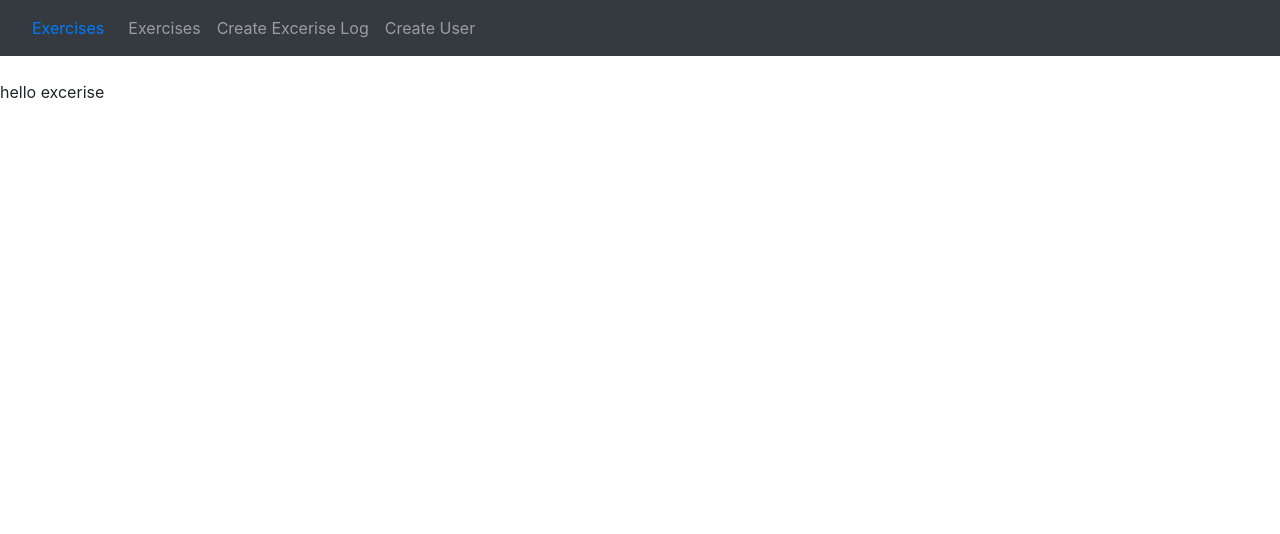
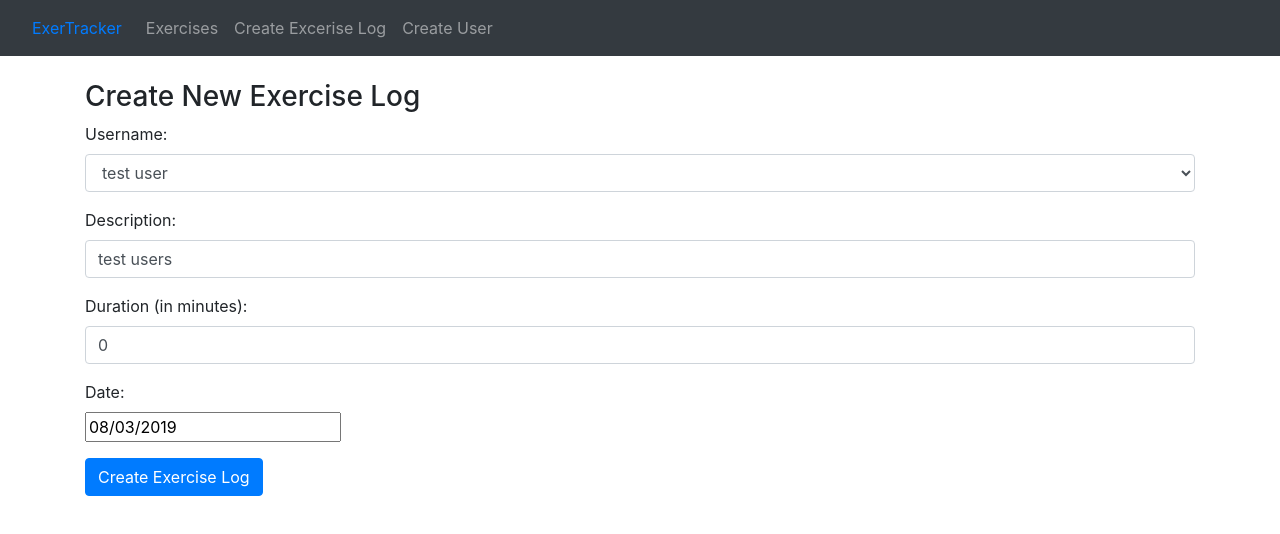
Before and after one commit to Tduncan14/ExceriseAppMern, a React (Create React App) app in the folder excerise/: page /create in a window 1280 px wide. Shown: the top 534 px of the page. Built offline with nearby package versions, Linux system fonts and the light colour scheme.

Commit message:
keep moving forward

```diff
--- a/excerise/src/App.js
+++ b/excerise/src/App.js
@@ -11,13 +11,18 @@
   return (
 
     <Router>
+
       <Navbar />
+      <div className="container">
       <br/>
       <Route exact path = "/" component ={ExercisesList} />
       <Route exact path ="/edit/:id" component = {EditExercise}/>
       <Route exact path = "/create"  component ={CreateExercise}/>
       <Route exact path = "/user" component ={CreateUser} />
+      </div>
     </Router>
+
+
 
   );
 }
--- a/excerise/src/components/CreateExcerise.js
+++ b/excerise/src/components/CreateExcerise.js
@@ -1,20 +1,145 @@
-import React,{Component} from 'react';
+import React, { Component } from 'react';
+import DatePicker from 'react-datepicker';
+import "react-datepicker/dist/react-datepicker.css";
+
+export default class CreateExercise extends Component {
+  constructor(props) {
+    super(props);
+
+    this.onChangeUsername = this.onChangeUsername.bind(this);
+    this.onChangeDescription = this.onChangeDescription.bind(this);
+    this.onChangeDuration = this.onChangeDuration.bind(this);
+    this.onChangeDate = this.onChangeDate.bind(this);
+    this.onSubmit = this.onSubmit.bind(this);
+
+    this.state = {
+      username: '',
+      description: '',
+      duration: 0,
+      date: new Date(),
+      users: []
+    }
+  }
+
+  componentDidMount() {
 
 
-class CreateExercise extends Component {
+    this.setState({
+        users:['test user'],
+        description:'test users'
+    })
+    // axios.get('http://localhost:5000/users/')
+    //   .then(response => {
+    //     if (response.data.length > 0) {
+    //       this.setState({
+    //         users: response.data.map(user => user.username),
+    //         username: response.data[0].username
+    //       })
+    //     }
+    //   })
+    //   .catch((error) => {
+    //     console.log(error);
+    //   })
+
+  }
+
+  onChangeUsername(e) {
+    this.setState({
+      username: e.target.value
+    })
+  }
+
+  onChangeDescription(e) {
+    this.setState({
+      description: e.target.value
+    })
+  }
+
+  onChangeDuration(e) {
+    this.setState({
+      duration: e.target.value
+    })
+  }
+
+  onChangeDate(date) {
+    this.setState({
+      date: date
+    })
+  }
+
+  onSubmit(e) {
+    e.preventDefault();
+
+    const exercise = {
+      username: this.state.username,
+      description: this.state.description,
+      duration: this.state.duration,
+      date: this.state.date
+    }
+
+    console.log(exercise);
+
+    // axios.post('http://localhost:5000/exercises/add', exercise)
+    //   .then(res => console.log(res.data));
 
 
+  }
 
- render() {
+  render() {
+    return (
+    <div>
+      <h3>Create New Exercise Log</h3>
+      <form onSubmit={this.onSubmit}>
+        <div className="form-group">
+          <label>Username: </label>
+          <select ref="userInput"
+              required
+              className="form-control"
+              value={this.state.username}
+              onChange={this.onChangeUsername}>
+              {
+                this.state.users.map(function(user) {
+                  return <option
+                    key={user}
+                    value={user}>{user}
+                    </option>;
+                })
+              }
+          </select>
+        </div>
+        <div className="form-group">
+          <label>Description: </label>
+          <input  type="text"
+              required
+              className="form-control"
+              value={this.state.description}
+              onChange={this.onChangeDescription}
+              />
+        </div>
+        <div className="form-group">
+          <label>Duration (in minutes): </label>
+          <input
+              type="text"
+              className="form-control"
+              value={this.state.duration}
+              onChange={this.onChangeDuration}
+              />
+        </div>
+        <div className="form-group">
+          <label>Date: </label>
+          <div>
+            <DatePicker
+              selected={this.state.date}
+              onChange={this.onChangeDate}
+            />
+          </div>
+        </div>
 
-   return(
-
-    <div>
-        hello excerise
+        <div className="form-group">
+          <input type="submit" value="Create Exercise Log" className="btn btn-primary" />
+        </div>
+      </form>
     </div>
-   )
- }
+    )
+  }
 }
-
-
-export default CreateExercise;
--- a/excerise/src/components/Create_User.js
+++ b/excerise/src/components/Create_User.js
@@ -1,4 +1,4 @@
-import React,{Component} from 'react';
+import React, {Component} from 'react';
 
 
 
--- a/excerise/src/components/Navbar.js
+++ b/excerise/src/components/Navbar.js
@@ -13,7 +13,7 @@
 
     return(
         <nav className="navbar navbar-dark bg-dark navbar-expand lg">
-          <Link to="/" className="nav-link">Exercises</Link>
+          <Link to="/" className="nav-link">ExerTracker</Link>
           <div className="collapse navbar-collapse">
         <ul className="navbar-nav mr-auto">
          <li className="navbar-item">
```
Also changed, not shown: 1 other file (tests, documents, lock files or other folders).
